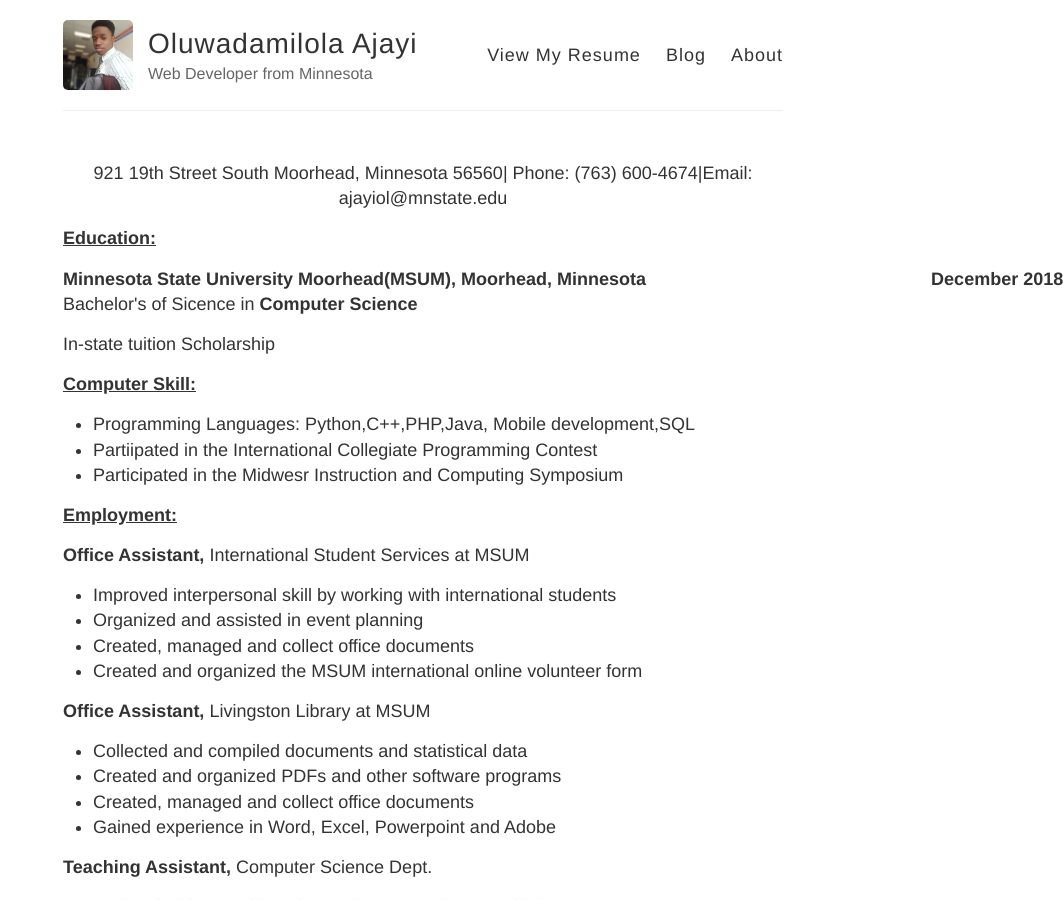
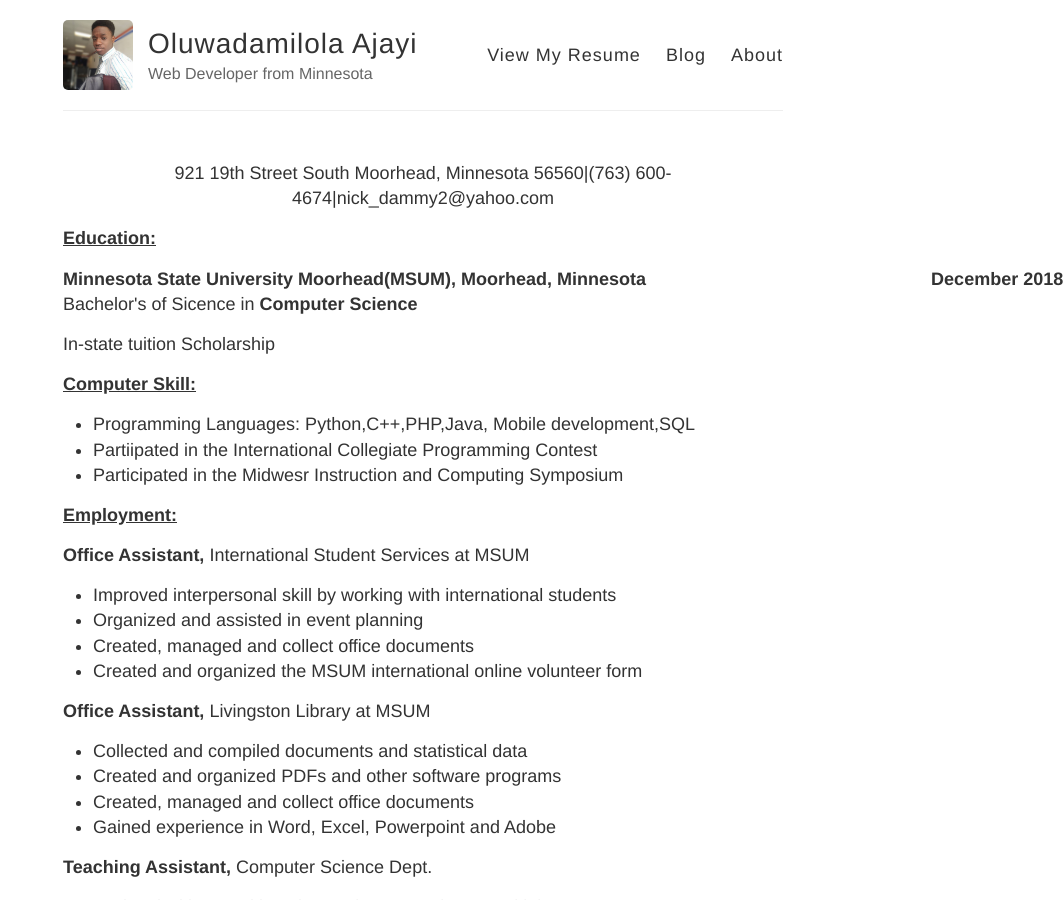
Before and after one commit to ajayiol/ajayiol.github.io, a Jekyll site: the page built from resume.md, in a window 1280 px wide and 900 px high. Shown: the whole window, without its empty margins (217-1280 px from the left). Built offline with Jekyll 4.4.1, drawn with Linux system fonts in a browser that asks for light colours.

Commit message:
Update resume.md

```diff
--- a/resume.md
+++ b/resume.md
@@ -7,7 +7,7 @@ permalink: /resume/
 
 
 
-<center>921 19th Street South Moorhead, Minnesota 56560| Phone: (763) 600-4674|Email: ajayiol@mnstate.edu</center>
+<center>921 19th Street South Moorhead, Minnesota 56560|(763) 600-4674|nick_dammy2@yahoo.com</center>
 
 <p><u><b>Education:</b></u></p>
 
```
